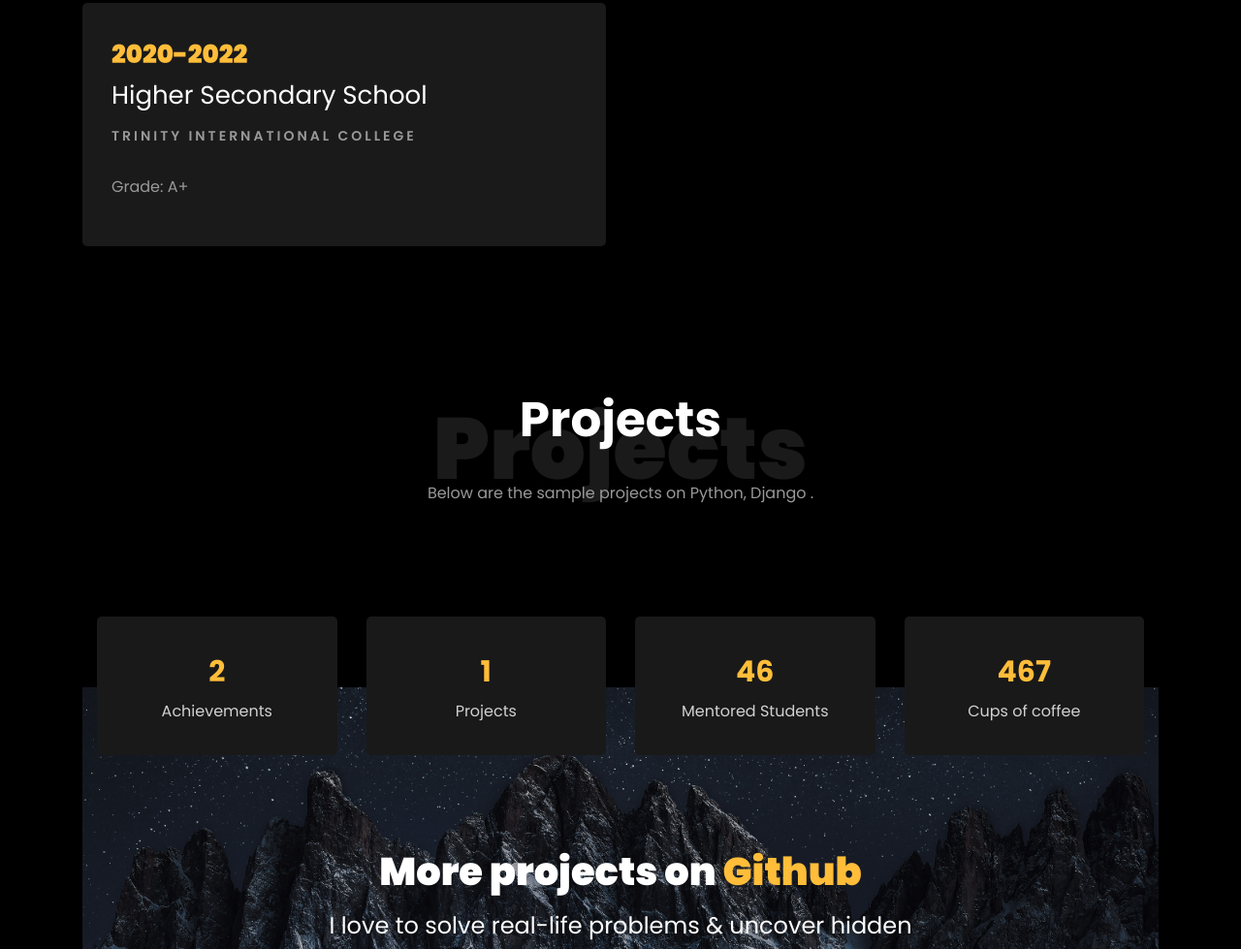
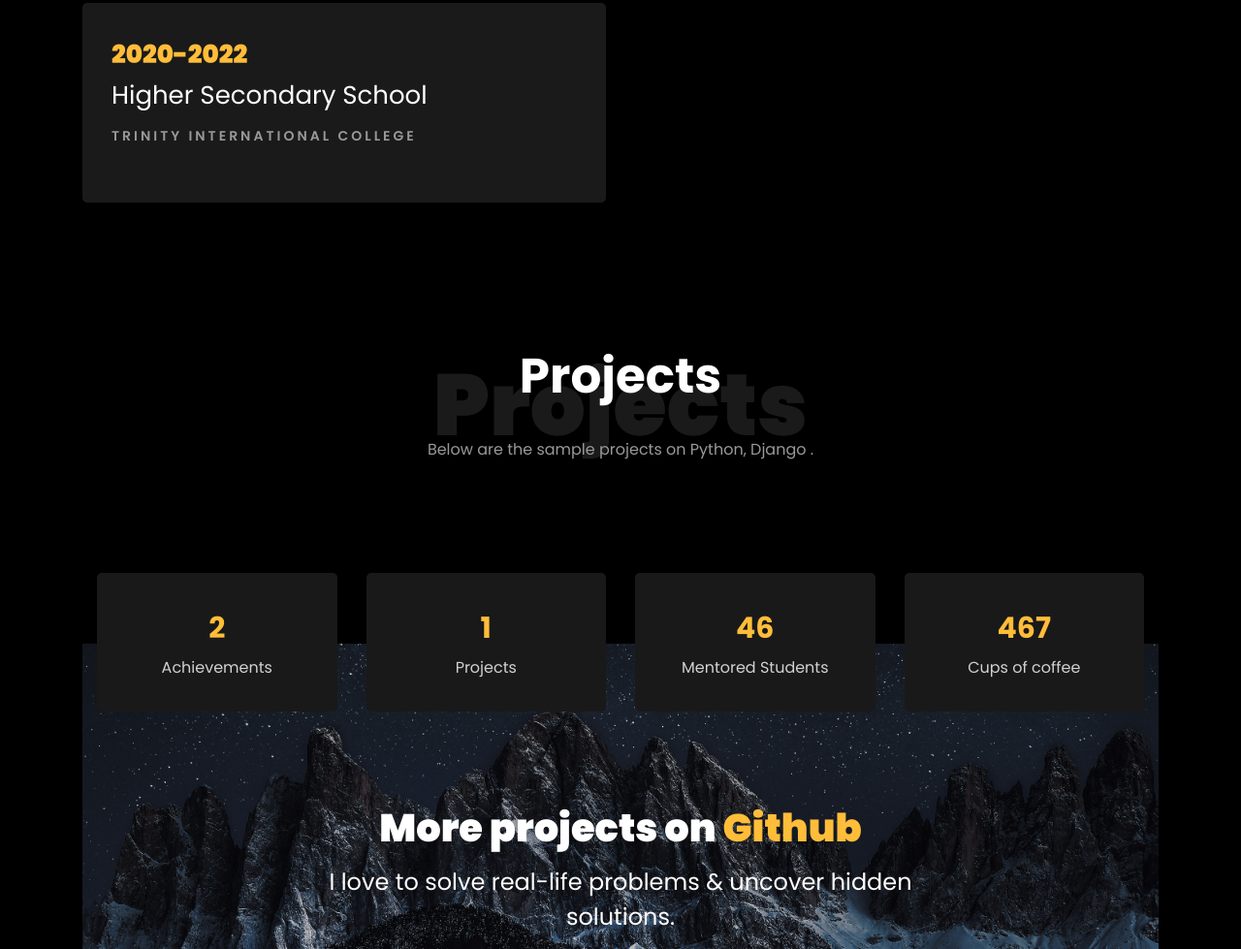
Before and after one commit to bishal9815/personal-portfolio, a plain HTML site: page index.html in a window 1280 px wide. Shown: the part 2644-3623 px from the top of the page at 97% size. Drawn offline with Linux system fonts and the light colour scheme; files whose address does not match are found by name.

Commit message:
Update index.html

```diff
--- a/index.html
+++ b/index.html
@@ -356,7 +356,7 @@
     					<span class="date">2020-2022</span>
     					<h2>Higher Secondary School</h2>
     					<span class="position">Trinity International College</span>
-    					<p class="mt-4">Grade: A+</p>
+    					<p class="mt-4"></p>
     				</div>
 				</div>
     		</div>
```
